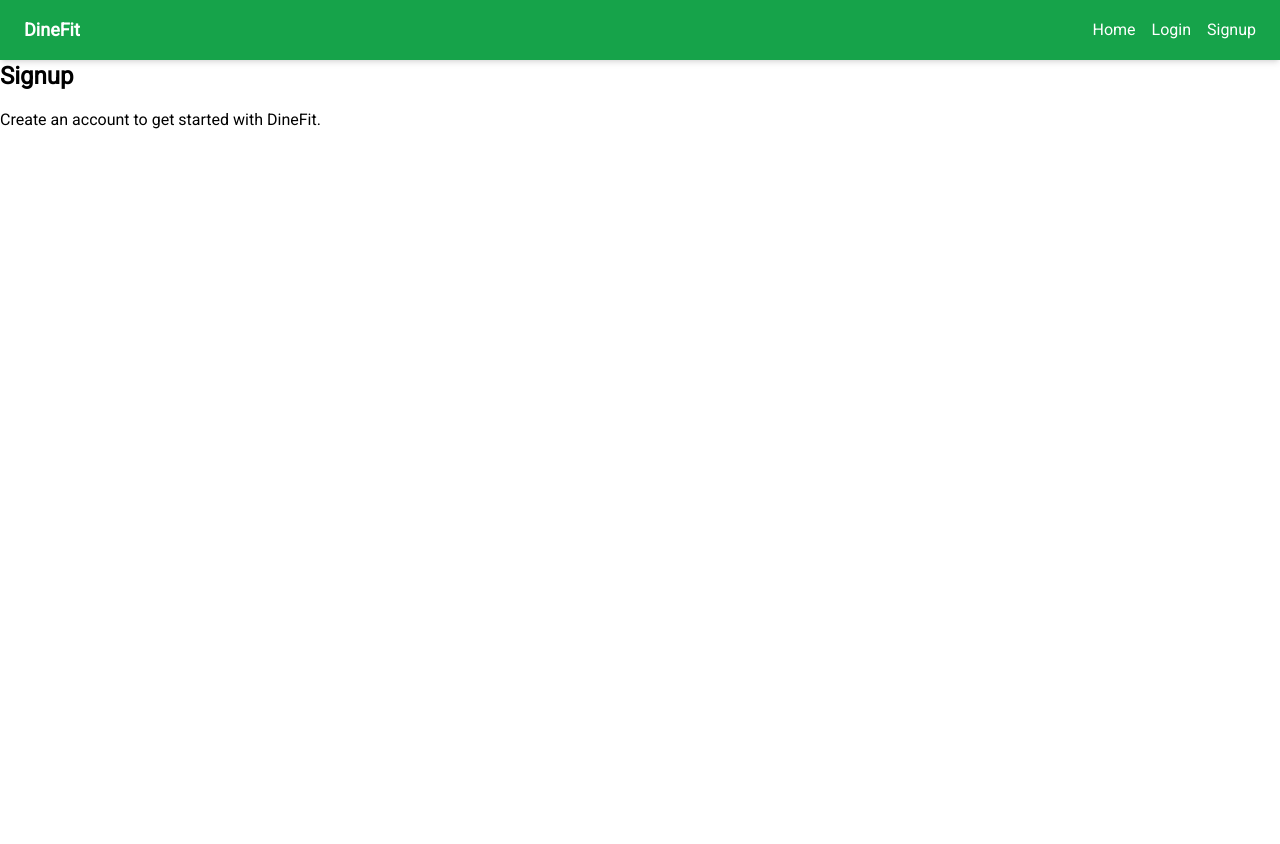
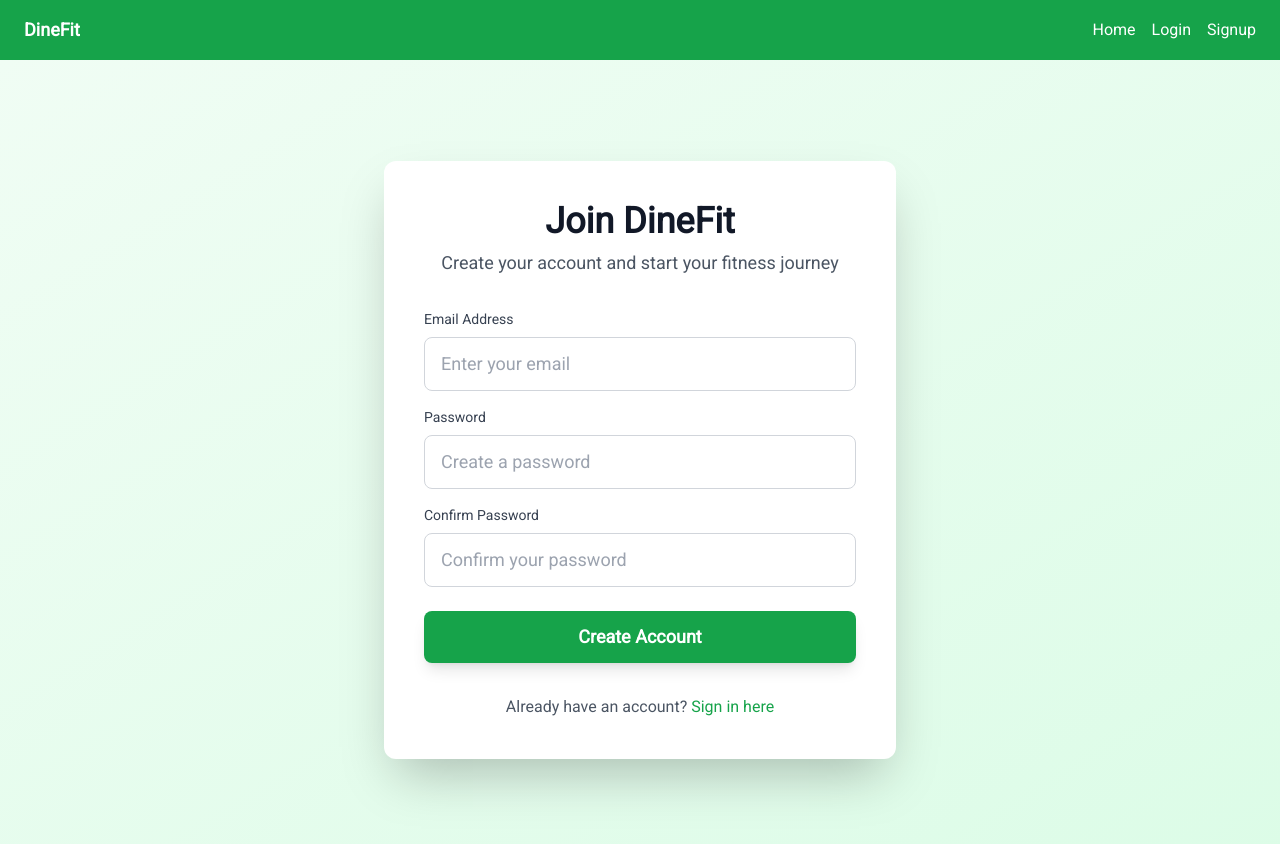
Before and after one commit to swasbee1605/DineFit, a React (Vite) app: page /signup in a window 1280 px wide. Shown: the top 844 px of the page. Before the commit the page ends 800 px from the top, so only its background shows below. Built offline with nearby package versions, Linux system fonts and the light colour scheme.

Commit message:
design and create Sign Up page integrated with Appwrite

```diff
--- a/src/pages/Signup.jsx
+++ b/src/pages/Signup.jsx
@@ -1,10 +1,132 @@
+import { account } from '../appwriteClient';
+import { useState } from 'react';
+
 const Signup = () => {
-  return (
-    <>
-      <h1 className="text-2xl font-bold">Signup</h1>
-      <p className="mt-4">Create an account to get started with DineFit.</p>
-    </>
-  )
-}
+    const [isLoading, setIsLoading] = useState(false);
+    const [formData, setFormData] = useState({
+        email: '',
+        password: '',
+        confirmPassword: ''
+    });
+
+    const handleInputChange = (e) => {
+        setFormData({
+            ...formData,
+            [e.target.name]: e.target.value
+        });
+    };
+
+    const handleSignup = async (event) => {
+        event.preventDefault();
+
+        if (formData.password !== formData.confirmPassword) {
+            alert('Passwords do not match!');
+            return;
+        }
+
+        setIsLoading(true);
+
+        try {
+            await account.create('unique()', formData.email, formData.password);
+            alert('Signup successful!');
+            setFormData({ email: '', password: '', confirmPassword: '' });
+        } catch (error) {
+            console.error('Signup failed:', error);
+            alert('Signup failed. Please try again.');
+        } finally {
+            setIsLoading(false);
+        }
+    };
+
+    return (
+        <div className="min-h-screen bg-gradient-to-br from-green-50 to-green-100 flex items-center justify-center p-4">
+            <div className="w-full max-w-sm sm:max-w-md lg:max-w-lg space-y-6 sm:space-y-8 bg-white p-6 sm:p-8 lg:p-10 rounded-xl shadow-2xl">
+                <div className="text-center">
+                    <h1 className="text-2xl sm:text-3xl lg:text-4xl font-bold text-gray-900 mb-2">Join DineFit</h1>
+                    <p className="text-base sm:text-lg text-gray-600">Create your account and start your fitness journey</p>
+                </div>
+
+                <form onSubmit={handleSignup} className="mt-6 sm:mt-8 space-y-4 sm:space-y-6">
+                    <div className="space-y-3 sm:space-y-4">
+                        <div>
+                            <label htmlFor="email" className="block text-sm font-medium text-gray-700 mb-1 sm:mb-2">
+                                Email Address
+                            </label>
+                            <input
+                                type="email"
+                                name="email"
+                                id="email"
+                                value={formData.email}
+                                onChange={handleInputChange}
+                                placeholder="Enter your email"
+                                required
+                                className="w-full px-3 py-2 sm:px-4 sm:py-3 text-base sm:text-lg border border-gray-300 rounded-lg focus:ring-2 focus:ring-green-500 focus:border-green-500 transition-colors duration-200 placeholder-gray-400"
+                            />
+                        </div>
+
+                        <div>
+                            <label htmlFor="password" className="block text-sm font-medium text-gray-700 mb-1 sm:mb-2">
+                                Password
+                            </label>
+                            <input
+                                type="password"
+                                name="password"
+                                id="password"
+                                value={formData.password}
+                                onChange={handleInputChange}
+                                placeholder="Create a password"
+                                required
+                                className="w-full px-3 py-2 sm:px-4 sm:py-3 text-base sm:text-lg border border-gray-300 rounded-lg focus:ring-2 focus:ring-green-500 focus:border-green-500 transition-colors duration-200 placeholder-gray-400"
+                            />
+                        </div>
+
+                        <div>
+                            <label htmlFor="confirmPassword" className="block text-sm font-medium text-gray-700 mb-1 sm:mb-2">
+                                Confirm Password
+                            </label>
+                            <input
+                                type="password"
+                                name="confirmPassword"
+                                id="confirmPassword"
+                                value={formData.confirmPassword}
+                                onChange={handleInputChange}
+                                placeholder="Confirm your password"
+                                required
+                                className="w-full px-3 py-2 sm:px-4 sm:py-3 text-base sm:text-lg border border-gray-300 rounded-lg focus:ring-2 focus:ring-green-500 focus:border-green-500 transition-colors duration-200 placeholder-gray-400"
+                            />
+                        </div>
+                    </div>
+
+                    <button
+                        type="submit"
+                        disabled={isLoading}
+                        className="w-full bg-green-600 hover:bg-green-700 disabled:bg-green-400 text-white font-semibold text-base sm:text-lg py-2.5 sm:py-3 px-4 rounded-lg transition-colors duration-200 transform hover:scale-105 active:scale-95 disabled:transform-none shadow-lg"
+                    >
+                        {isLoading ? (
+                            <div className="flex items-center justify-center">
+                                <svg className="animate-spin -ml-1 mr-3 h-4 w-4 sm:h-5 sm:w-5 text-white" xmlns="http://www.w3.org/2000/svg" fill="none" viewBox="0 0 24 24">
+                                    <circle className="opacity-25" cx="12" cy="12" r="10" stroke="currentColor" strokeWidth="4"></circle>
+                                    <path className="opacity-75" fill="currentColor" d="M4 12a8 8 0 018-8V0C5.373 0 0 5.373 0 12h4zm2 5.291A7.962 7.962 0 014 12H0c0 3.042 1.135 5.824 3 7.938l3-2.647z"></path>
+                                </svg>
+                                <span className="text-sm sm:text-base">Creating Account...</span>
+                            </div>
+                        ) : (
+                            'Create Account'
+                        )}
+                    </button>
+                </form>
+
+                <div className="text-center">
+                    <p className="text-sm sm:text-base text-gray-600">
+                        Already have an account?{' '}
+                        <a href="/login" className="font-medium text-green-600 hover:text-green-500 transition-colors duration-200">
+                            Sign in here
+                        </a>
+                    </p>
+                </div>
+            </div>
+        </div>
+    );
+};
 
 export default Signup
```
